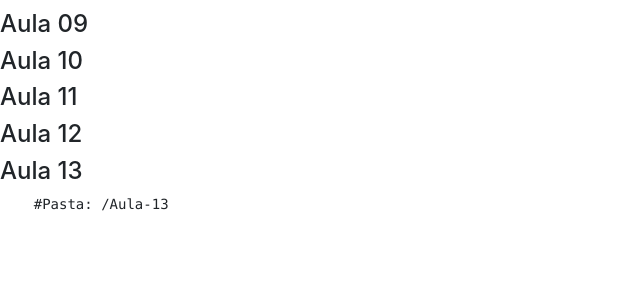
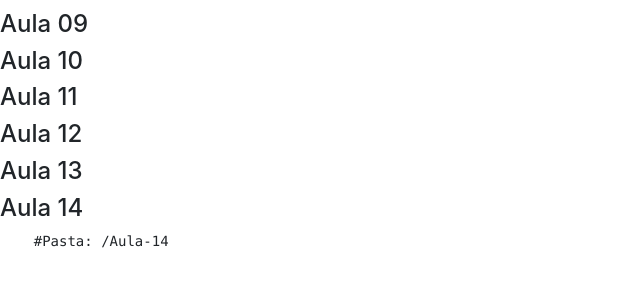
Before and after one commit to paulohbsouza/php_poo, a PHP site: page / in a window 1280 px wide. Shown: the part 211-510 px from the top of the page, without its empty margins (0-640 px from the left). Run offline with PHP 8.4, Linux system fonts and the light colour scheme.

Commit message:
Update index.php

```diff
--- a/index.php
+++ b/index.php
@@ -129,11 +129,20 @@
     </pre>
     -->
     <h4>Aula 13</h4>
+    <!--
     <pre>
     <?php
-        echo "#Pasta: /Aula-13";
+        /* echo "#Pasta: /Aula-13"; */
     ?>
     </pre>
+	-->
+	<h4>Aula 14</h4>
+    <pre>
+    <?php
+        echo "#Pasta: /Aula-14";
+    ?>
+    </pre>
+
 
     <!-- JavaScript (Opcional) -->
     <!-- jQuery primeiro, depois Popper.js, depois Bootstrap JS -->
```
